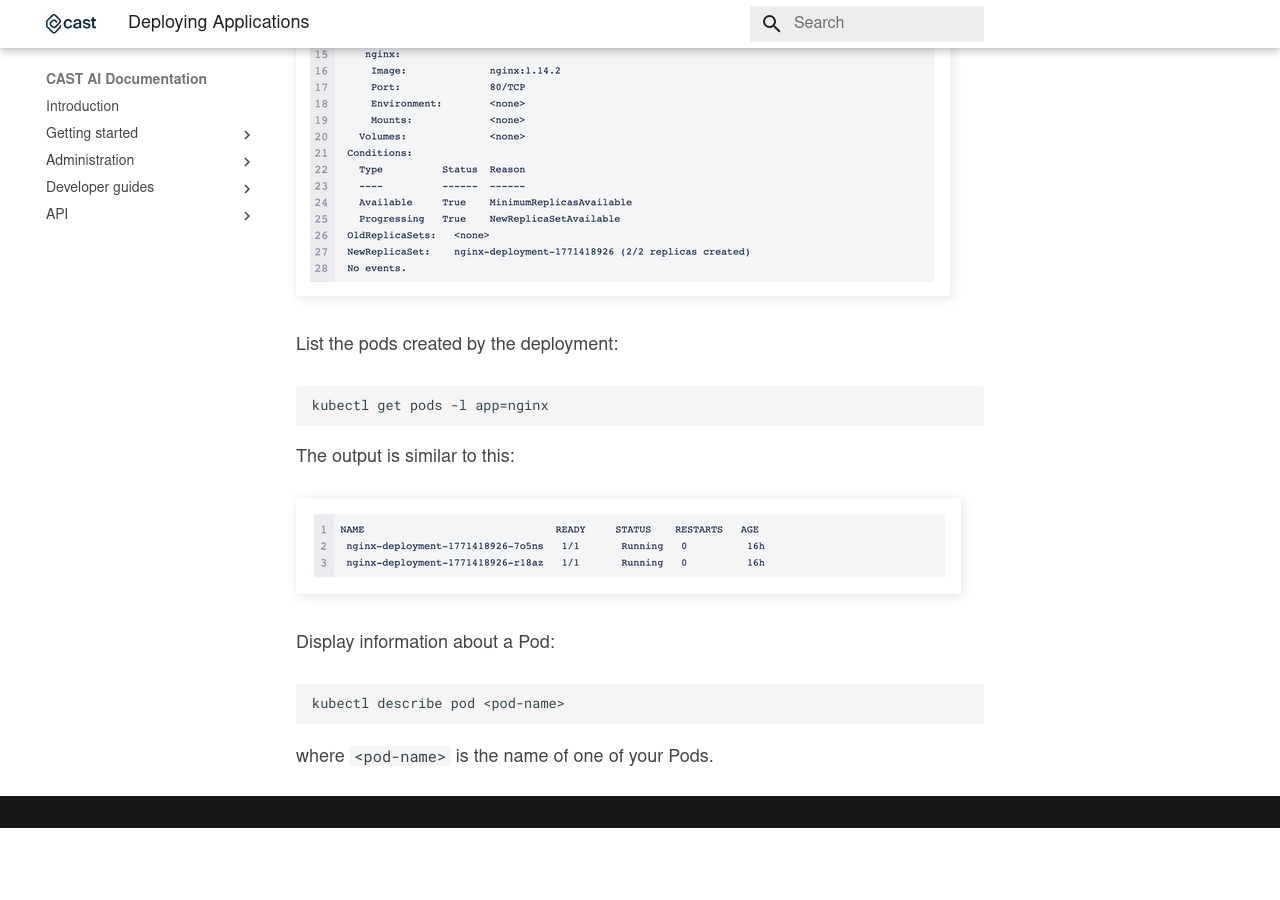
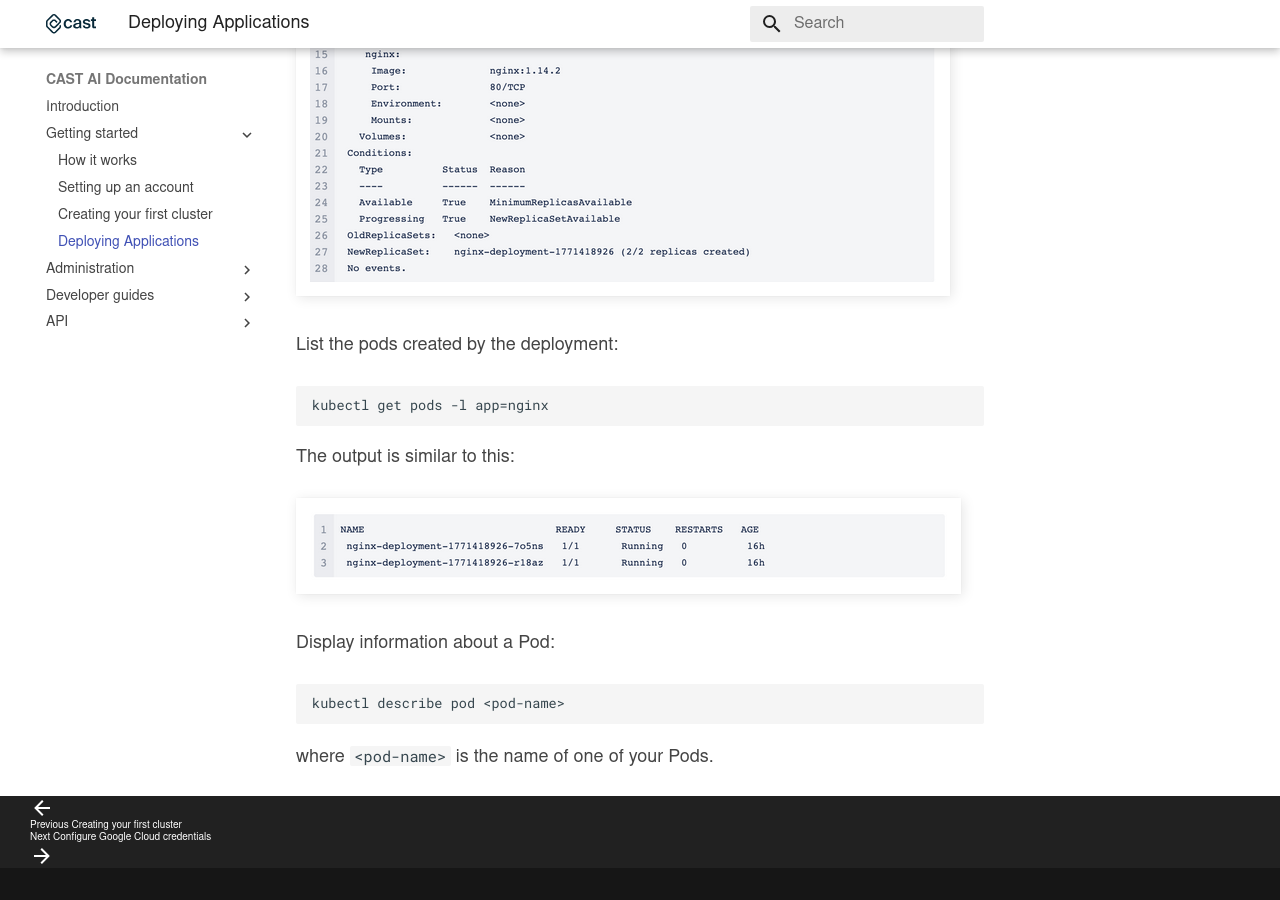
Before and after one commit to castai/docs, an MkDocs documentation site: the page built from docs/getting-started/deploying-applications.md, in a window 1280 px wide and 900 px high, scrolled down 1824 px. Built offline with MkDocs 1.6.1 and Material for MkDocs 9.7.7, drawn with Linux system fonts in a browser that asks for light colours; some web fonts are replaced; before the commit the page ends 2652 px from its top, so only the background shows below that.

Commit message:
Update mkdocs.yml

```diff
--- a/mkdocs.yml
+++ b/mkdocs.yml
@@ -64,7 +64,7 @@ nav:
       - getting-started/how-it-works.md
       - getting-started/setting-up-account.md
       - getting-started/creating-your-first-cluster.md
-      - getting-started/how-to-deploy-the-application.md
+      - getting-started/deploying-applications.md
   - 'Administration':
       - 'Setting up credentials':
           - administration/configuring-gcp-credentials.md
```
